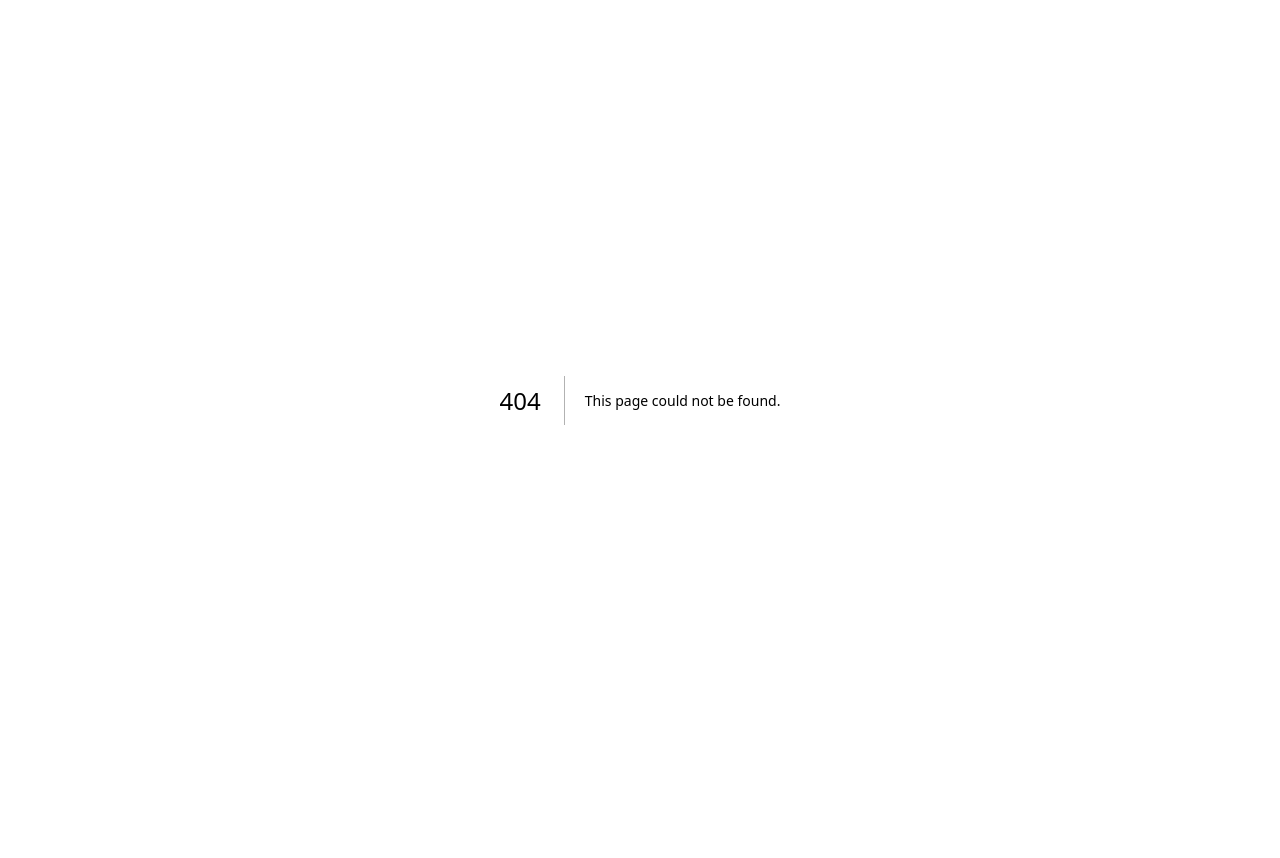
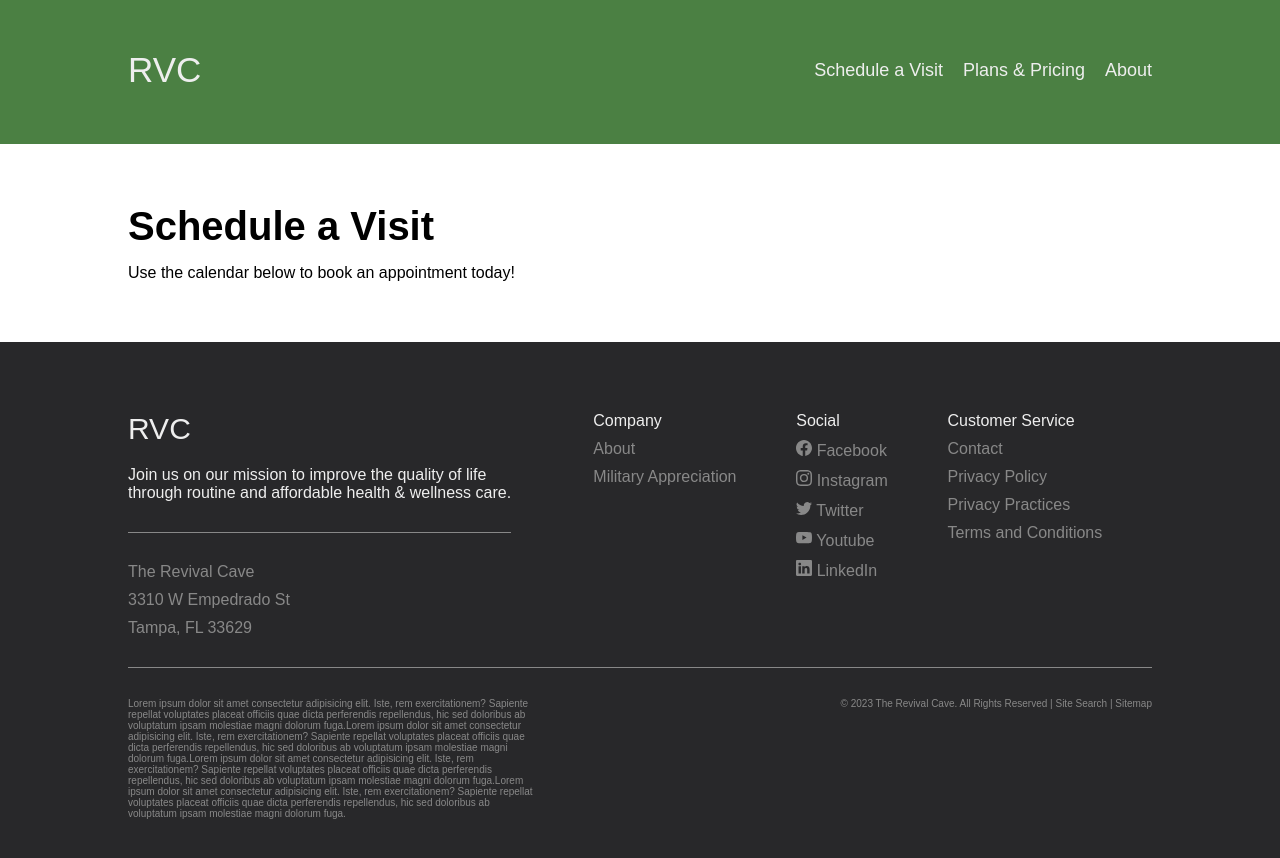
Before and after one commit to alexfotopoulos/revival-cave, a Next.js app: page /schedule in a window 1280 px wide. Before the commit this address had no page. Shown: the top 858 px of the page. Before the commit the page ends 800 px from the top, so only its background shows below. Built offline with nearby package versions, Linux system fonts and the light colour scheme.

Commit message:
add schedule page without calender

```diff
--- a/components/homepage/Hero.js
+++ b/components/homepage/Hero.js
@@ -11,7 +11,7 @@ export default function Hero() {
                 </h1>
                 <h3>Whether you are seeking relief from everyday aches and pains or <br/> looking to maintain a healthy, active life, we can help.</h3>
                 <div>
-                    <Button text="New patient special" />
+                    <Button text="Book an Appointment" />
                 </div>
             </div>
         </div>
--- a/components/homepage/Hero.module.css
+++ b/components/homepage/Hero.module.css
@@ -21,3 +21,9 @@
     font-size: 1.6rem;
     font-weight: 400;
 }
+
+@media (max-width: 600px) {
+    .header h1 {
+        font-size: 4.8rem;
+    }
+}
--- a/components/homepage/Mission.js
+++ b/components/homepage/Mission.js
@@ -5,7 +5,7 @@ export default function Mission() {
         <div className={styles.mission}>
             <div className={styles.missionSection}>
                 <h2>OUR MISSION</h2>
-                <p className={styles.missionStatement}>Improve quality of life <br />through routine and <br /> affordable wellness services.</p>
+                <p className={styles.missionStatement}>Improve quality of life through routine and affordable wellness services.</p>
                 <p>Lorem ipsum dolor sit amet consectetur adipisicing elit. Ullam officiis qui ipsam ea placeat numquam, id tenetur ab temporibus omnis iusto nobis animi iste asperiores laudantium cupiditate maiores dolor quaerat.</p>
             </div>
             <div className={styles.missionSection}>
--- a/components/utilities/Scheduler.module.css
+++ b/components/utilities/ScheduleNow.module.css
@@ -1,10 +1,10 @@
-.scheduler {
+.scheduleNow {
     background: linear-gradient(to right bottom, rgba(75, 128, 67, .7), rgba(169, 84, 58, .7));
     color: #eee;
     padding: 3rem;
 }
 
-.schedulerHeading {
+.scheduleNowHeading {
     font-size: 3rem;
     margin-bottom: 2rem;
 }
--- a/pages/about.js
+++ b/pages/about.js
@@ -1,6 +1,6 @@
 import Footer from "@/components/layouts/Footer";
 import Navbar from "@/components/layouts/Navbar";
-import Scheduler from "@/components/utilities/Scheduler";
+import ScheduleNow from "@/components/utilities/ScheduleNow";
 import styles from "../styles/pageStyles/about.module.css";
 
 export default function about() {
@@ -22,7 +22,7 @@ export default function about() {
                     <p>Error adipisci, voluptatibus optio modi iure hic laboriosam earum ab voluptatem rem quos cupiditate est beatae, autem suscipit consequatur.</p>
                 </div>
                 <div className={styles.aboutSection2}>
-                    <Scheduler />
+                    <ScheduleNow />
                 </div>
             </div>
             <Footer />
--- a/pages/plans-pricing.js
+++ b/pages/plans-pricing.js
@@ -1,6 +1,6 @@
 import Navbar from "@/components/layouts/Navbar";
 import styles from "../styles/pageStyles/plansPricing.module.css";
-import Scheduler from "@/components/utilities/Scheduler";
+import ScheduleNow from "@/components/utilities/ScheduleNow";
 import Footer from "@/components/layouts/Footer";
 import PricingDisplay from "@/components/plans/PricingDisplay";
 
@@ -40,7 +40,7 @@ export default function plansPricing() {
                     </div>
                 </div>
                 <div className={styles.plansSection2}>
-                    <Scheduler />
+                    <ScheduleNow />
                 </div>
             </div>
             <Footer />
--- /dev/null
+++ b/pages/schedule.js
@@ -0,0 +1,25 @@
+import styles from "../styles/pageStyles/schedule.module.css";
+import Navbar from "@/components/layouts/Navbar";
+import Footer from "@/components/layouts/Footer";
+
+export default function SchedulePage() {
+  return (
+    <div>
+      <div className={styles.navBackground}></div>
+      <Navbar />
+      <div className={styles.schedulePage}>
+        <div className={styles.scheduleSection1}>
+          <h1 className={styles.scheduleHeading1}>Schedule a Visit</h1>
+          <p>Use the calendar below to book an appointment today!</p>
+          {/* <h3 className={styles.scheduleSectionHeading}>Mission</h3>
+          <p>Improve quality of life through routine and affordable wellness services.</p>
+          <h3 className={styles.scheduleSectionHeading}>About The Revival Cave</h3>
+          <p>Lorem, ipsum dolor sit amet consectetur adipisicing elit. Dolorem earum aperiam cumque repellendus asperiores dolores vero explicabo enim eos corrupti necessitatibus facilis placeat, fuga corporis nam quod cum. Deleniti, adipisci!</p>
+          <h3 className={styles.scheduleSectionHeading}>Did you know?</h3>
+          <p>Error adipisci, voluptatibus optio modi iure hic laboriosam earum ab voluptatem rem quos cupiditate est beatae, autem suscipit consequatur.</p> */}
+        </div>
+      </div>
+      <Footer />
+    </div>
+  )
+}
--- /dev/null
+++ b/styles/pageStyles/schedule.module.css
@@ -0,0 +1,27 @@
+.navBackground {
+    height: 18vh;
+    background-color: rgb(75, 128, 67);
+}
+
+.schedulePage {
+    padding: 0 10%;
+    margin: 6rem 0;
+}
+
+.scheduleHeading1 {
+    font-size: 4rem;
+    font-weight: 700;
+    margin-bottom: 1.5rem;
+}
+
+.scheduleSectionHeading {
+    font-size: 2.5rem;
+    font-weight: 300;
+    margin: 2rem 0;
+}
+
+@media (max-width: 900px) {
+    .navBackground {
+        height: 16vh;
+    }
+}
```
Also changed, not shown: components/utilities/ScheduleNow.js (added, +13 -0 lines), components/utilities/Scheduler.js (deleted, +0 -12 lines).
